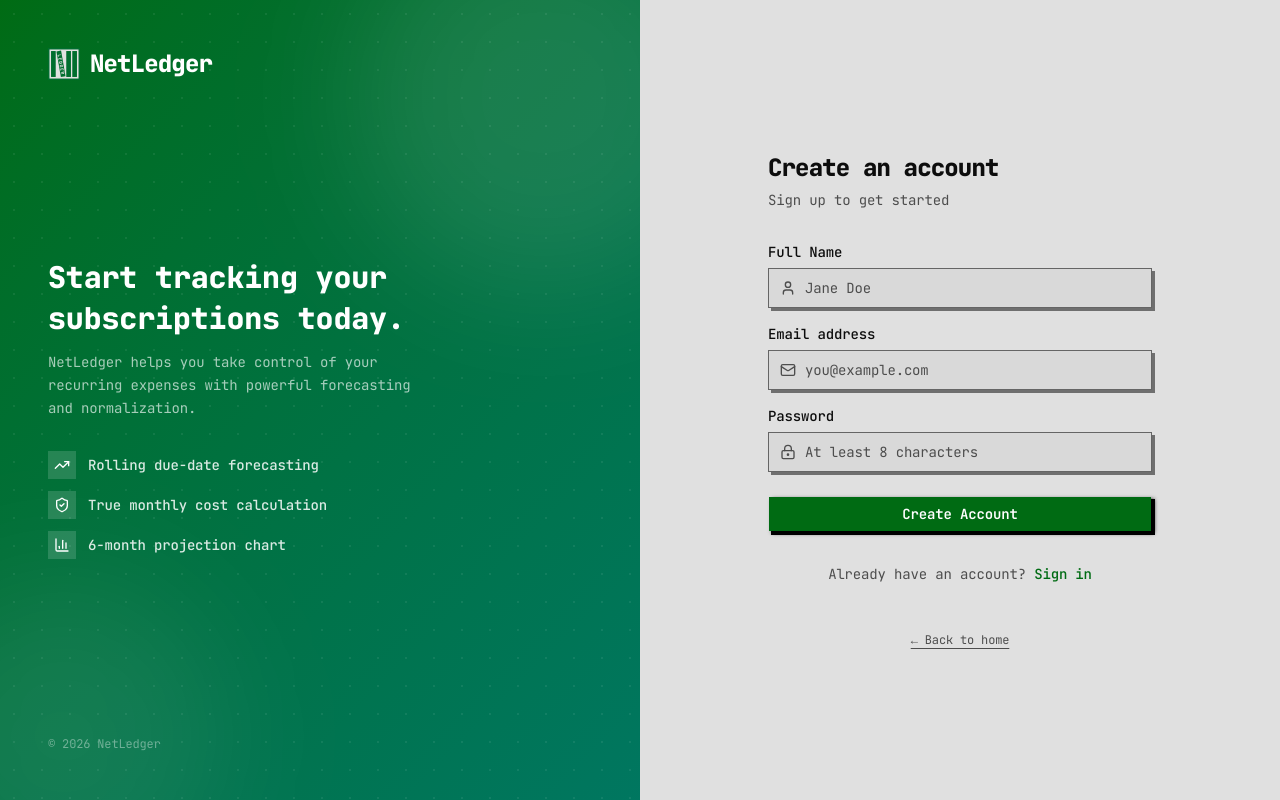
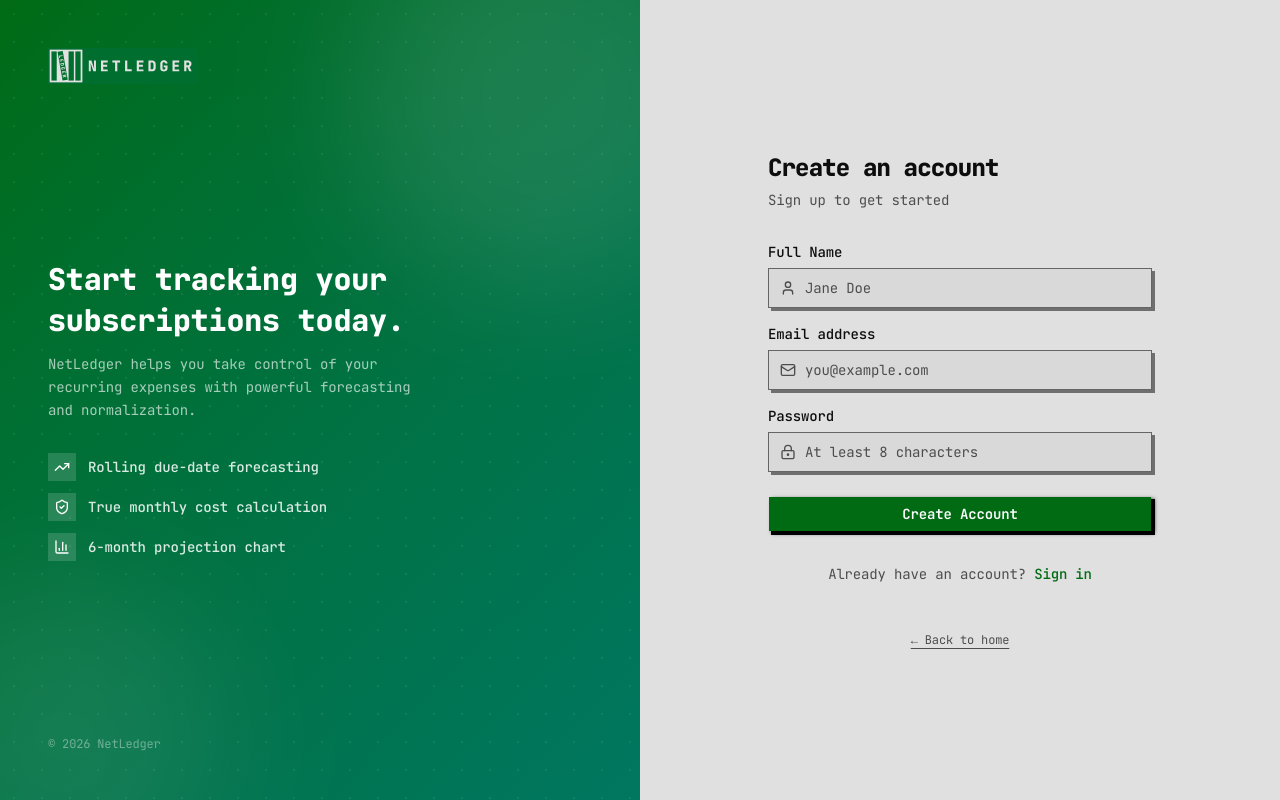
Before and after one commit to rulkimi/ledger, a Next.js app: page /register in a window 1280 px wide. Built offline with nearby package versions, Linux system fonts and the light colour scheme; no server answers.

Commit message:
refactor: update logo assets in Register and SignIn pages for consistent branding

```diff
--- a/src/app/register/page.tsx
+++ b/src/app/register/page.tsx
@@ -32,9 +32,9 @@ export default async function RegisterPage() {
         <div className="absolute -top-24 -right-24 w-96 h-96 bg-white/10 rounded-full blur-3xl" />
         <div className="absolute -bottom-24 -left-24 w-80 h-80 bg-white/8 rounded-full blur-3xl" />
 
-        <Link href="/" className="relative font-extrabold text-2xl tracking-tight text-white flex items-center gap-2.5">
-          <Image src="/ledger.svg" alt="NetLedger Logo" width={32} height={32} className="w-8 h-8 invert-0 dark:invert" />
-          <span>NetLedger</span>
+        <Link href="/" className="relative flex items-center">
+          <Image src="/ledger-title.svg" alt="NetLedger" width={115} height={36} className="h-9 w-auto object-contain" />
+          <span className="sr-only">NetLedger</span>
         </Link>
 
         <div className="relative space-y-8">
@@ -66,9 +66,9 @@ export default async function RegisterPage() {
       <div className="flex items-center justify-center p-6 sm:p-10 lg:p-16">
         <div className="w-full max-w-sm space-y-8">
           {/* Mobile logo */}
-          <Link href="/" className="lg:hidden flex items-center gap-2 font-extrabold text-2xl tracking-tight brand-text">
-            <Image src="/ledger.svg" alt="NetLedger Logo" width={28} height={28} className="w-7 h-7" />
-            <span>NetLedger</span>
+          <Link href="/" className="lg:hidden flex items-center brand-text">
+            <Image src="/ledger-title.svg" alt="NetLedger" width={102} height={32} className="h-8 w-auto object-contain" />
+            <span className="sr-only">NetLedger</span>
           </Link>
 
           <div>
--- a/src/app/signin/page.tsx
+++ b/src/app/signin/page.tsx
@@ -42,9 +42,9 @@ export default async function SignInPage(props: { searchParams: Promise<{ regist
         <div className="absolute -top-24 -right-24 w-96 h-96 bg-white/10 rounded-full blur-3xl" />
         <div className="absolute -bottom-24 -left-24 w-80 h-80 bg-white/8 rounded-full blur-3xl" />
 
-        <Link href="/" className="relative font-extrabold text-2xl tracking-tight text-white flex items-center gap-2.5">
-          <Image src="/ledger.png" alt="NetLedger Logo" width={32} height={32} className="w-8 h-8 invert-0 dark:invert" />
-          <span>NetLedger</span>
+        <Link href="/" className="relative flex items-center">
+          <Image src="/ledger-title.svg" alt="NetLedger" width={115} height={36} className="h-9 w-auto object-contain" />
+          <span className="sr-only">NetLedger</span>
         </Link>
 
         <div className="relative space-y-8">
@@ -77,9 +77,9 @@ export default async function SignInPage(props: { searchParams: Promise<{ regist
       <div className="flex items-center justify-center p-6 sm:p-10 lg:p-16">
         <div className="w-full max-w-sm space-y-8">
           {/* Mobile logo */}
-          <Link href="/" className="lg:hidden flex items-center gap-2 font-extrabold text-2xl tracking-tight brand-text">
-            <Image src="/ledger.png" alt="NetLedger Logo" width={28} height={28} className="w-7 h-7" />
-            <span>NetLedger</span>
+          <Link href="/" className="lg:hidden flex items-center brand-text">
+            <Image src="/ledger-title.svg" alt="NetLedger" width={102} height={32} className="h-8 w-auto object-contain" />
+            <span className="sr-only">NetLedger</span>
           </Link>
 
           <div>
```
